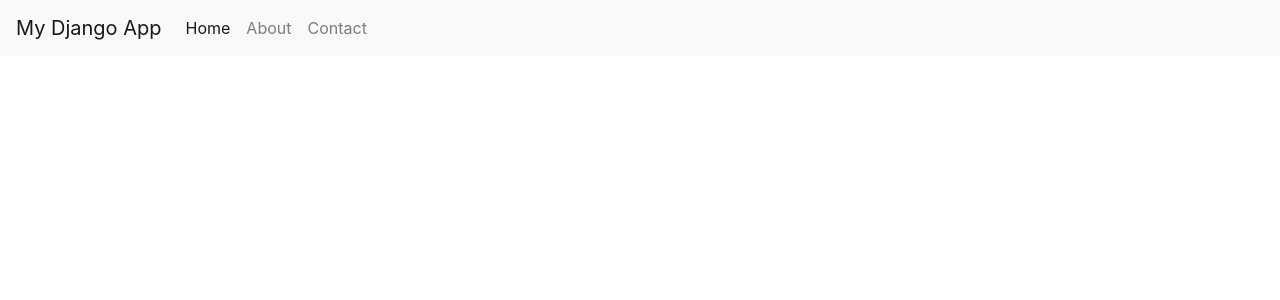
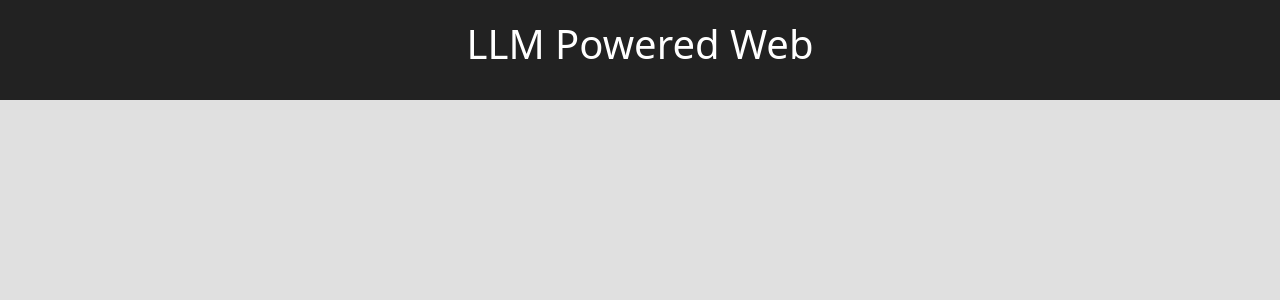
Before and after one commit to KhohChunPoh/LLM-Powered-Web, a Django app: template app/templates/base.html in a window 1280 px wide. Shown: the top 300 px of the page. Run offline with Django 5.2, Linux system fonts and the light colour scheme; the template is opened without the code that fills it, so the values that code supplies are empty; parts of the project's set-up code (start-up, migrations or seed data) failed here and were passed over; some libraries are stand-ins or nearby versions.

Commit message:
completed django website

```diff
--- a/LLMPoweredWeb/urls.py
+++ b/LLMPoweredWeb/urls.py
@@ -18,6 +18,6 @@ from django.contrib import admin
 from django.urls import path,include
 
 urlpatterns = [
-    path('admin/', admin.site.urls),
+    path('admin', admin.site.urls),
     path("", include("app.urls"))
 ]
--- a/app/admin.py
+++ b/app/admin.py
@@ -1,5 +1,6 @@
 from django.contrib import admin
-from .models import TodoItem
+from .models import *
 
 # Register your models here.
-admin.site.register(TodoItem)
+admin.site.register(ChatLog)
+admin.site.register(CustomUser)
--- /dev/null
+++ b/app/forms.py
@@ -0,0 +1,5 @@
+from django import forms
+
+class UserLogin(forms.Form):
+    name=forms.CharField(label="Name",max_length=30)
+    password=forms.CharField(label="Password",max_length=20)
--- a/app/templates/base.html
+++ b/app/templates/base.html
@@ -1,35 +1,116 @@
-<!DOCTYPE html>
-<html lang="en">
-  <head>
-    <meta charset="UTF-8" />
-    <meta name="viewport" content="width=device-width, initial-scale=1.0" />
+<!doctype html>
+<html>
+<head>
+    <meta charset="utf-8">
+    <meta name="viewport" content="width=device-width, initial-scale=1">
+    <link href="https://cdn.jsdelivr.net/npm/bootstrap@5.3.8/dist/css/bootstrap.min.css" rel="stylesheet" integrity="sha384-sRIl4kxILFvY47J16cr9ZwB07vP4J8+LH7qKQnuqkuIAvNWLzeN8tE5YBujZqJLB" crossorigin="anonymous">
+
+    <style type="text/css">
+        .header {
+            height: 100px;
+            width: 100%;
+            position: fixed;
+            z-index: 1;
+            top: 0;
+            left: 0;
+            background-color: #222;
+            padding-top: 20px;
+            color: #FFFFFF;
+            text-align: center;
+        }
+
+        {
+            %block contentstyle%
+        }
+
+        .maincontent {
+            margin-top: 120px;
+            padding: 0px 20px;
+            font-size: 20px;
+            text-align: center;
+            height: calc(100vh - 120px);
+            display: flex;
+            flex-direction: column;
+            justify-content: flex-end;
+            word-wrap:break-word;
+            word-break:break-word;
+        }
+
+        {
+            %endblock%
+        }
+
+
+        body {
+            background-color: #e0e0e0;
+        }
+
+        ::-webkit-scrollbar{
+            width:12px;
+        }
+
+        ::-webkit-scrollbar-track{
+            background:transparent;
+        }
+
+        ::-webkit-scrollbar-thumb{
+            background:#306030;
+            border-radius:10px;
+            border:2px solid;
+            border-color:#c0c0c0;
+
+        }
+
+    </style>
+
+
     <title>
-      {% block title %}
-        Django App
-      {% endblock %}
+        {%block title%}
+        LLM Powered Web
+
+        {%endblock%}
+
     </title>
-    <link rel="stylesheet" href="https://stackpath.bootstrapcdn.com/bootstrap/4.3.1/css/bootstrap.min.css"  rel="stylesheet" />
-  </head>
-  <body>
-    <nav class="navbar navbar-expand-lg navbar-light bg-light">
-      <a class="navbar-brand" href="#">My Django App</a>
-      <button class="navbar-toggler" type="button" data-toggle="collapse" data-target="#navbarNav" aria-controls="navbarNav" aria-expanded="false" aria-label="Toggle navigation"><span class="navbar-toggler-icon"></span></button>
-      <div class="collapse navbar-collapse" id="navbarNav">
-        <ul class="navbar-nav">
-          <li class="nav-item active">
-            <a class="nav-link" href="#">Home</a>
-          </li>
-          <li class="nav-item">
-            <a class="nav-link" href="#">About</a>
-          </li>
-          <li class="nav-item">
-            <a class="nav-link" href="#">Contact</a>
-          </li>
-        </ul>
-      </div>
-    </nav>
-    <div class="container">{% block content %} {% endblock %}</div>
-    <script src="https://code.jquery.com/jquery-3.3.1.slim.min.js"></script>
-    <script src="https://stackpath.bootstrapcdn.com/bootstrap/4.3.1/js/bootstrap.bundle.min.js" ></script>
-  </body>
+
+
+
+</head>
+
+
+
+<body>
+
+    <div class="header">
+        <h1>
+            {%block header%}
+            LLM Powered Web
+            {%endblock%}
+        </h1>
+    </div>
+
+
+    <div id="content" name="content" class="maincontent">
+        {%block content%}
+
+
+
+
+
+
+
+
+
+
+        {%endblock%}
+
+    </div>
+
+    <script src="https://cdn.jsdelivr.net/npm/bootstrap@5.3.8/dist/js/bootstrap.bundle.min.js" integrity="sha384-FKyoEForCGlyvwx9Hj09JcYn3nv7wiPVlz7YYwJrWVcXK/BmnVDxM+D2scQbITxI" crossorigin="anonymous"></script>
+    <script src="https://cdn.jsdelivr.net/npm/@popperjs/core@2.11.8/dist/umd/popper.min.js" integrity="sha384-I7E8VVD/ismYTF4hNIPjVp/Zjvgyol6VFvRkX/vR+Vc4jQkC+hVqc2pM8ODewa9r" crossorigin="anonymous"></script>
+    <script src="https://cdn.jsdelivr.net/npm/bootstrap@5.3.8/dist/js/bootstrap.min.js" integrity="sha384-G/EV+4j2dNv+tEPo3++6LCgdCROaejBqfUeNjuKAiuXbjrxilcCdDz6ZAVfHWe1Y" crossorigin="anonymous"></script>
+
+</body>
+
+
+
 </html>
--- a/app/templates/home.html
+++ /dev/null
@@ -1,4 +0,0 @@
-{% extends "base.html" %}{%block title%} Home Page {% endblock %}
-{%block content%}
-<p>this is the home page</p>
-{%endblock%}
--- a/app/urls.py
+++ b/app/urls.py
@@ -1,9 +1,12 @@
-from django.urls import path
+from django.urls import path, re_path
 from . import views
+from django.views.generic import RedirectView
 
 urlpatterns=[
-path("",views.home,name="home"),
-path("todos/",views.todos,name="Todos")
+
+path("login/",views.login,name="login"),
+path("chat/",views.chat,name="chat"),
+re_path(r"^.*$",RedirectView.as_view(url="/login/"))
 
 
     ]
```
Also changed, not shown: LLMPoweredWeb/settings.py (+11 -2 lines), app/gemini.py (added, +28 -0 lines), app/models.py (+9 -3 lines), app/templates/chat.html (added, +108 -0 lines), app/templates/login.html (added, +59 -0 lines), app/templates/todos.html (deleted, +0 -10 lines), app/views.py (+70 -7 lines), gemini.py (deleted, +0 -22 lines), app/migrations/0002_user.py (added), app/migrations/0003_chatlog_delete_todoitem_rename_user_customuser_and_more.py (added), db.sqlite3 (deleted).
